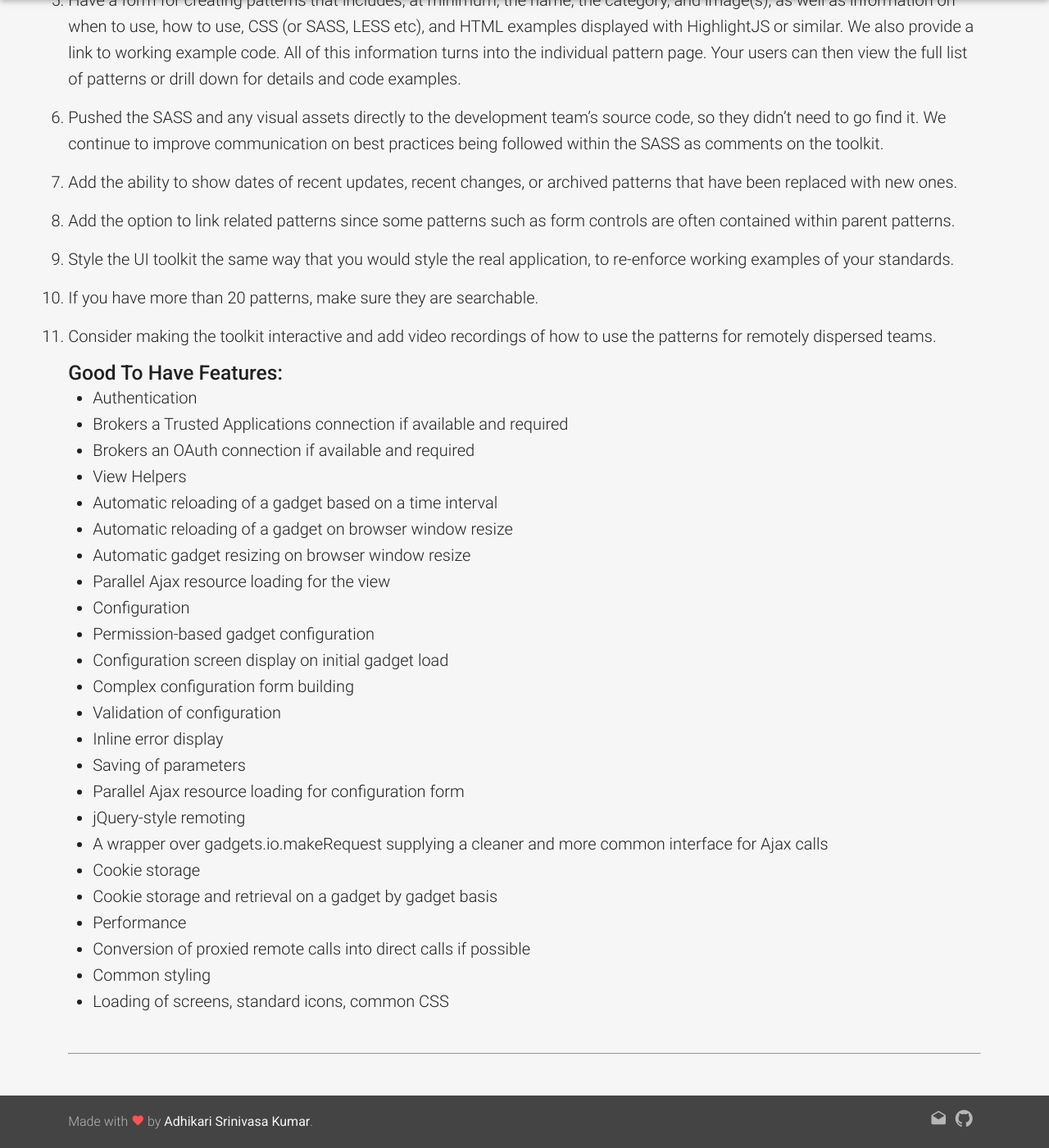
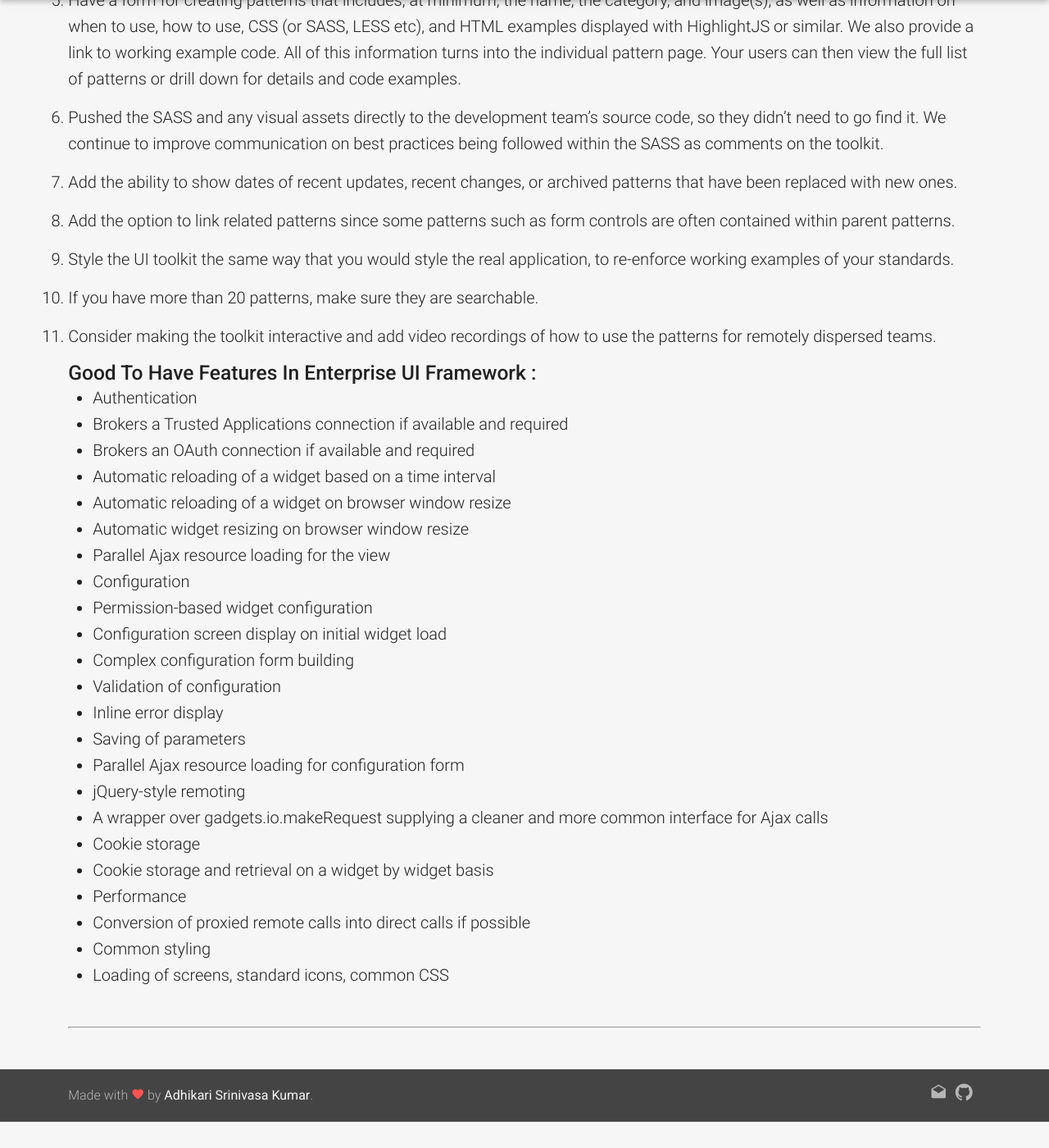
Before and after one commit to frontendfolks/frontendfolks.github.io, a Jekyll site: the page built from _posts/2016-06-30-Enterprise-UI-Framework.md, in a window 1280 px wide and 1400 px high, scrolled down 2262 px. Shown: the whole window at 82% size. Built offline with Jekyll 4.4.1, drawn with Linux system fonts in a browser that asks for light colours; nearby versions of some CDN libraries; some web fonts are replaced; comment, search, counter and statistics services are not loaded; after the commit the page ends 3630 px from its top, so only the background shows below that.

Commit message:
updatded

```diff
--- a/_posts/2016-06-30-Enterprise-UI-Framework.md
+++ b/_posts/2016-06-30-Enterprise-UI-Framework.md
@@ -72,19 +72,18 @@
 11. Consider making the toolkit interactive and add video recordings of how to use the patterns for remotely dispersed teams.
 
 
-##### Good To Have Features:
+##### Good To Have Features In Enterprise UI Framework :
 
 * Authentication
 * Brokers a Trusted Applications connection if available and required
 * Brokers an OAuth connection if available and required
-* View Helpers
-* Automatic reloading of a gadget based on a time interval
-* Automatic reloading of a gadget on browser window resize
-* Automatic gadget resizing on browser window resize
+* Automatic reloading of a widget based on a time interval
+* Automatic reloading of a widget on browser window resize
+* Automatic widget resizing on browser window resize
 * Parallel Ajax resource loading for the view
 * Configuration
-* Permission-based gadget configuration
-* Configuration screen display on initial gadget load
+* Permission-based widget configuration
+* Configuration screen display on initial widget load
 * Complex configuration form building
 * Validation of configuration
 * Inline error display
@@ -93,7 +92,7 @@
 * jQuery-style remoting
 * A wrapper over gadgets.io.makeRequest supplying a cleaner and more common interface for Ajax calls
 * Cookie storage
-* Cookie storage and retrieval on a gadget by gadget basis
+* Cookie storage and retrieval on a widget by widget basis
 * Performance
 * Conversion of proxied remote calls into direct calls if possible
 * Common styling
```
